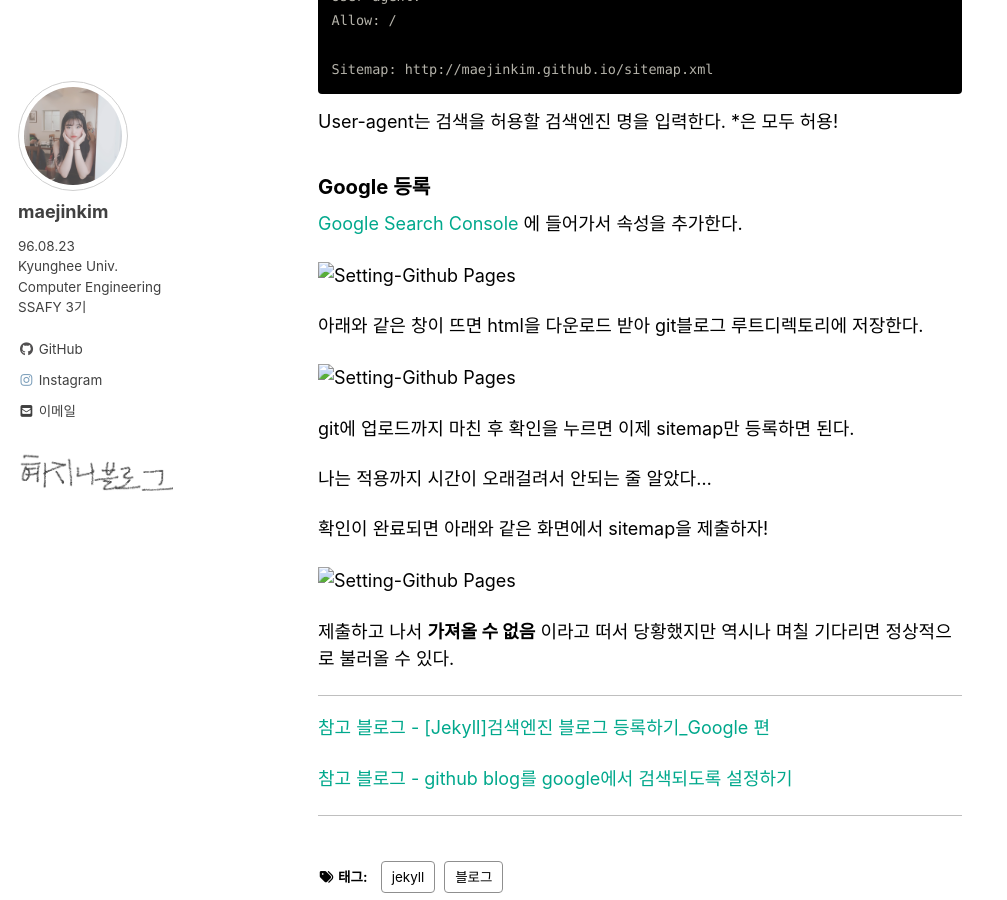
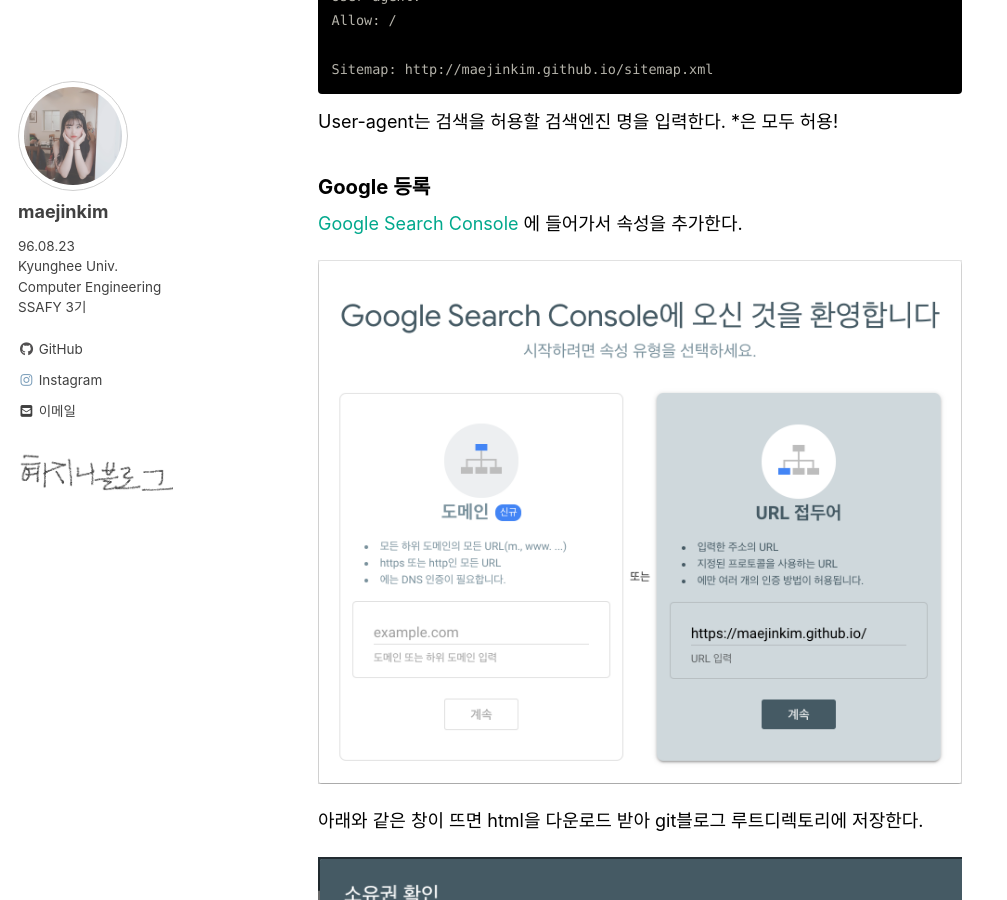
Before and after one commit to maejinkim/maejinkim.github.io, a Jekyll site: the page built from _posts/20-05-16-검색추가.md, in a window 1280 px wide and 900 px high, scrolled down 2713 px. Shown: the whole window, without its empty margins (0-1007 px from the left). Built offline with Jekyll 4.4.1, drawn with Linux system fonts in a browser that asks for light colours; cached includes are drawn as plain includes; nearby versions of some CDN libraries; comment, search, counter and statistics services are not loaded.

Commit message:
게시물 수정

```diff
--- a/_config.yml
+++ b/_config.yml
@@ -276,7 +276,7 @@ defaults:
       layout: single
       author_profile: true
       read_time: true
-      comments: # true
+      comments: true
       share: true
       related: true
   # _pages
--- a/_posts/20-05-16-검색추가.md
+++ b/_posts/20-05-16-검색추가.md
@@ -112,11 +111,11 @@ User-agent는 검색을 허용할 검색엔진 명을 입력한다. *은 모두
 
 [Google Search Console](https://search.google.com/search-console/welcome?hl=ko) 에 들어가서 속성을 추가한다.
 
-![Setting-Github Pages](../assets/images/blog_google_search.png)
+![Setting-Github Pages](/assets/images/blog_google_search.png)
 
 아래와 같은 창이 뜨면 html을 다운로드 받아 git블로그 루트디렉토리에 저장한다.
 
-![Setting-Github Pages](../assets/images/blog_google_html.png)
+![Setting-Github Pages](/assets/images/blog_google_html.png)
 
 git에 업로드까지 마친 후 확인을 누르면 이제 sitemap만 등록하면 된다.
 
@@ -124,7 +123,7 @@ git에 업로드까지 마친 후 확인을 누르면 이제 sitemap만 등록
 
 확인이 완료되면 아래와 같은 화면에서 sitemap을 제출하자!
 
-![Setting-Github Pages](../assets/images/blog_google_sitemap.png)
+![Setting-Github Pages](/assets/images/blog_google_sitemap.png)
 
 제출하고 나서 **가져올 수 없음** 이라고 떠서 당황했지만
 역시나 며칠 기다리면 정상적으로 불러올 수 있다.
@@ -134,5 +133,3 @@ git에 업로드까지 마친 후 확인을 누르면 이제 sitemap만 등록
 [참고 블로그 - [Jekyll]검색엔진 블로그 등록하기_Google 편](http://blog.knowgari.com/enrollSitymap/)
 
 [참고 블로그 - github blog를 google에서 검색되도록 설정하기](http://jinyongjeong.github.io/2017/01/13/blog_make_searched/)
-
----
```
Also changed, not shown: other parts of _posts/20-05-16-검색추가.md (+0 -1 lines), 1 other file.
